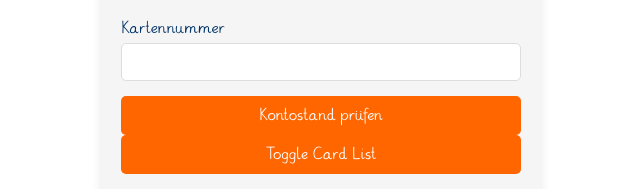
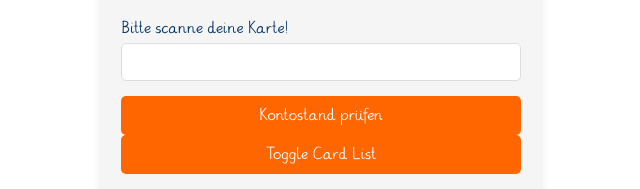
Before and after one commit to laura-schoenherr/newbank, a website: page index.html in a window 1280 px wide. Shown: the part 205-394 px from the top of the page, 319-959 px from the left. Drawn offline with nearby package versions, Linux system fonts and the light colour scheme; no server answers; a web font is replaced by a local one.

Commit message:
change slogan

```diff
--- a/index.html
+++ b/index.html
@@ -259,7 +259,7 @@
     </header>
     <div id="form-container">
       <div class="form-group">
-        <label for="card">Kartennummer</label>
+        <label for="card">Bitte scanne deine Karte!</label>
         <input type="text" id="card" required>
       </div>
       <button class="btn-submit" onclick="fetchCardData()">Kontostand prüfen</button>
```
